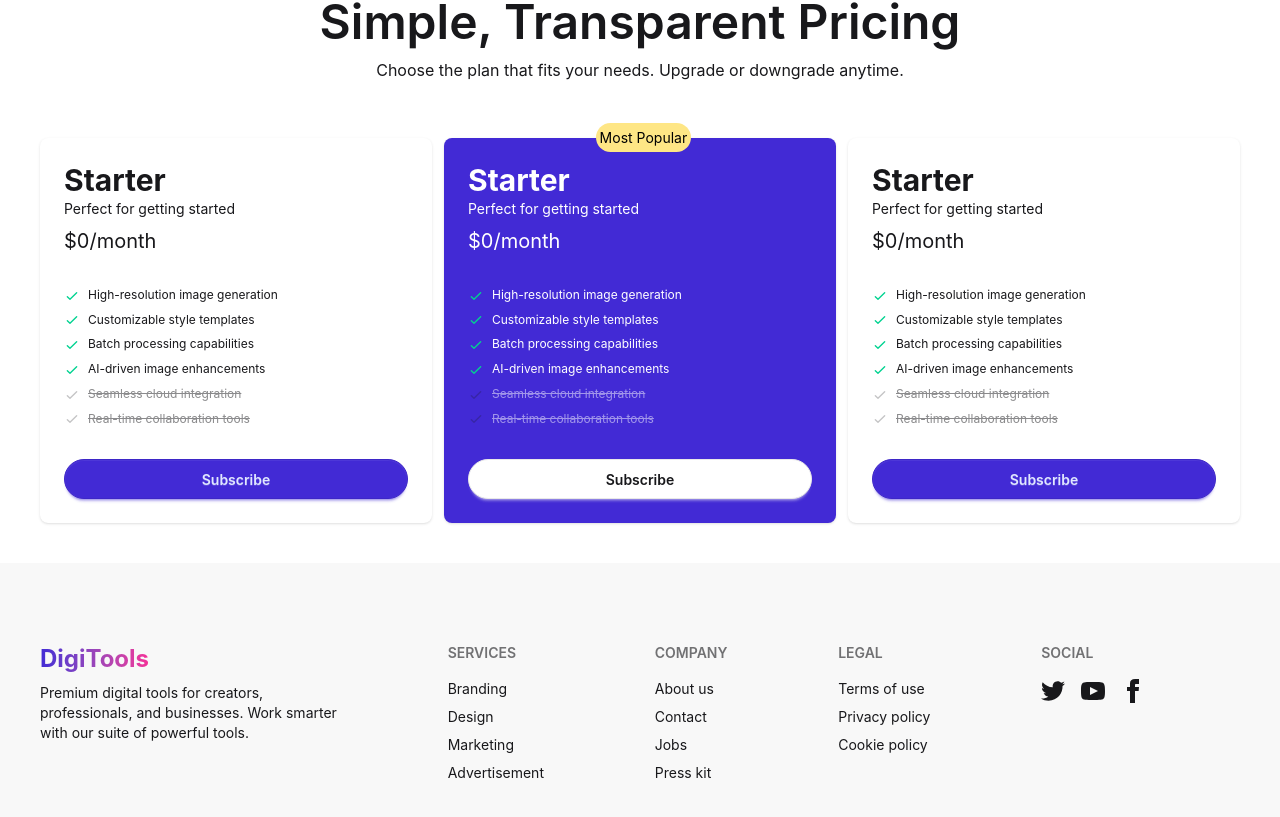
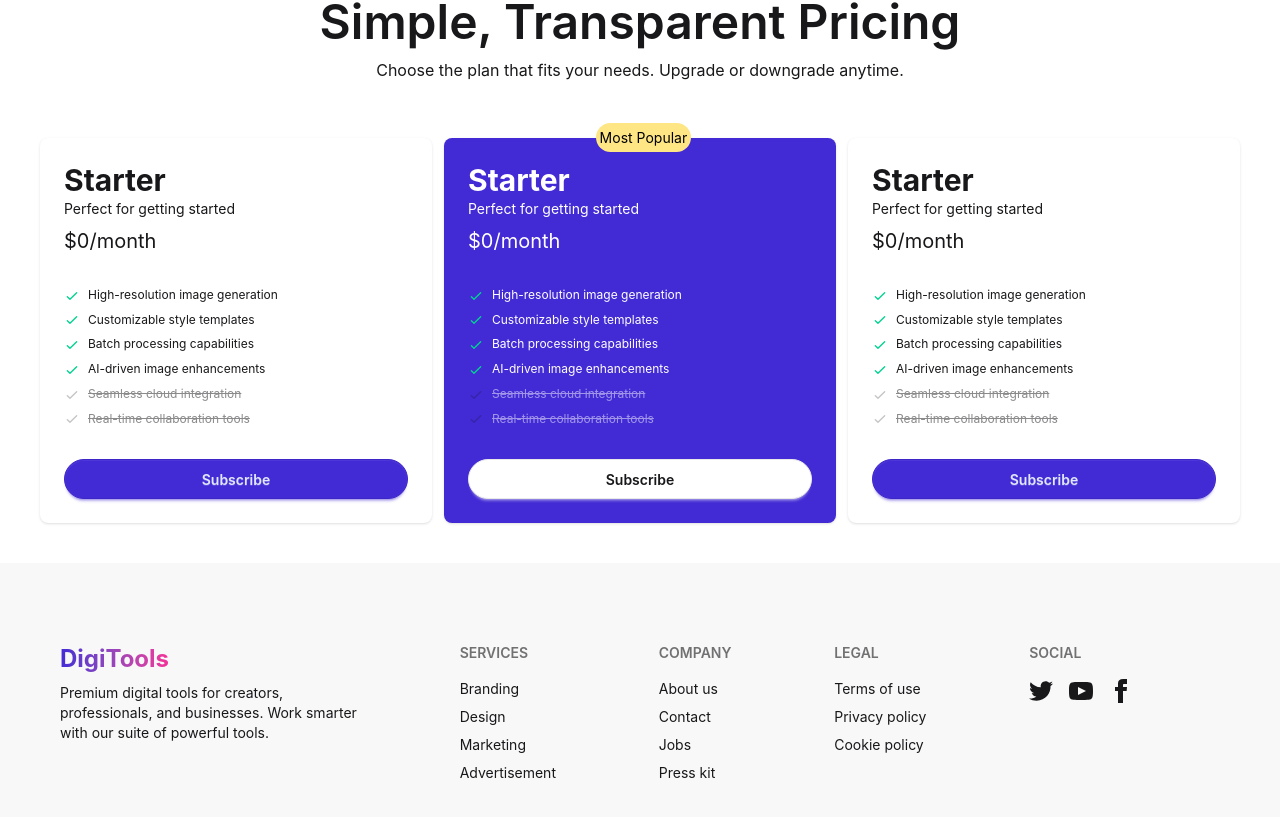
Before and after one commit to Arafathosen2001/digiTools-Platform, a React (Vite) app: page / in a window 1280 px wide. Shown: the part 3063-3880 px from the top of the page. Built offline with nearby package versions, Linux system fonts and the light colour scheme.

Commit message:
Fix same problem footer section || 2026-03-31 01:06 AM

```diff
--- a/src/Component/Footer/Footer.jsx
+++ b/src/Component/Footer/Footer.jsx
@@ -3,7 +3,7 @@ import React from 'react';
 const Footer = () => {
     return (
         <div className='bg-base-200 py-20'>
-            <footer className=" container footer sm:footer-horizontal  text-base-content">
+            <footer className=" container footer sm:footer-horizontal  text-base-content px-20 sm:px-5">
                 <aside>
                     <a className="text-2xl font-bold bg-linear-to-r from-primary to-secondary bg-clip-text text-transparent">
                         DigiTools
```
